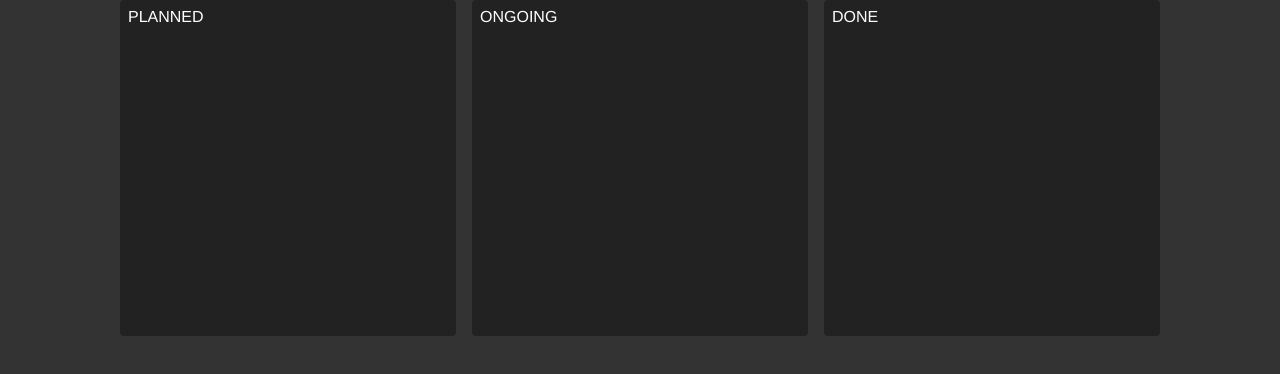
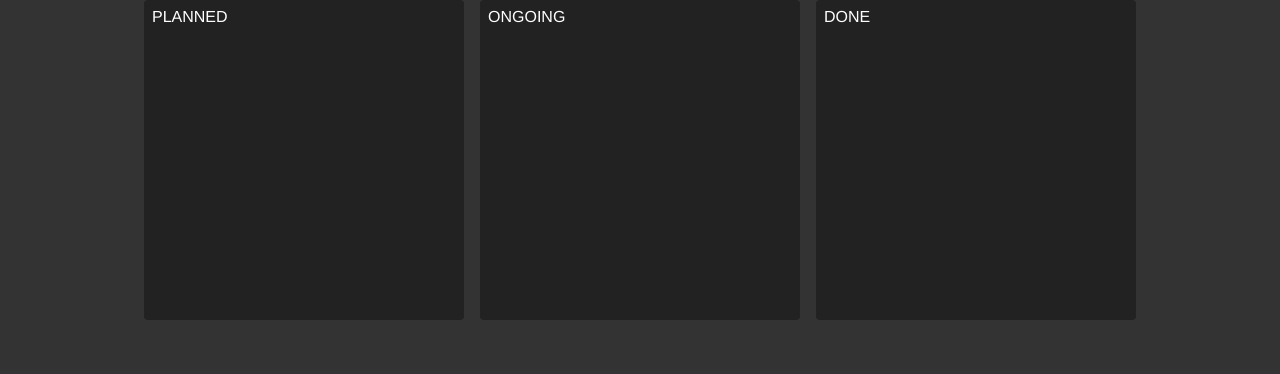
Before and after one commit to juleni/kanban-zustand, a React (Vite) app: page / in a window 1280 px wide. Shown: the top 374 px of the page. Built offline with nearby package versions, Linux system fonts and the light colour scheme.

Commit message:
Updated styles

```diff
--- a/src/index.css
+++ b/src/index.css
@@ -2,11 +2,16 @@
   --COLOR-GRAY: #333333;
   --COLOR-GRAY-DARK: #222222;
   --COLOR-GRAY-LIGHT: #cccccc;
+  --COLOR-PLANNED: #ee6c4d;
   --COLOR-ONGOING: #98c1d9;
-  --COLOR-DONE: #ee6c4d;
+  --COLOR-DONE: #9ad442;
   font-family: Helvetica;
 }
 
 body {
   margin: 0;
 }
+
+* {
+  box-sizing: border-box;
+}
```
